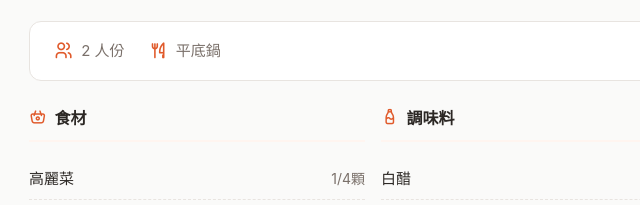
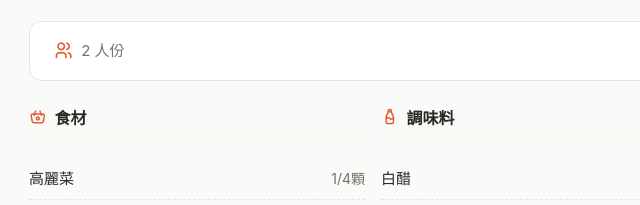
Before and after one commit to tpma1205/recipe-net, an Eleventy site: page recipes/20260710065834.md in a window 1280 px wide. Shown: the part 203-408 px from the top of the page, 267-907 px from the left. Built offline with nearby package versions, Linux system fonts and the light colour scheme; Eleventy itself is replaced by a stand-in of ours; files that its build step writes are made by us from their sources.

Commit message:
Update 食譜 “20260710065834”

```diff
--- a/recipes/20260710065834.md
+++ b/recipes/20260710065834.md
@@ -2,8 +2,7 @@
 title: 台式泡菜
 tags:
   - 小菜
-equipment:
-  - 平底鍋
+equipment: []
 servings: 2
 ingredients:
   - name: 高麗菜
```
